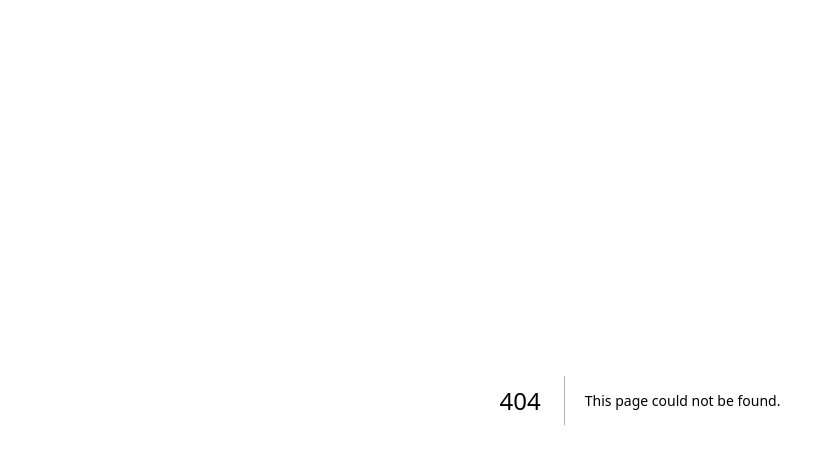
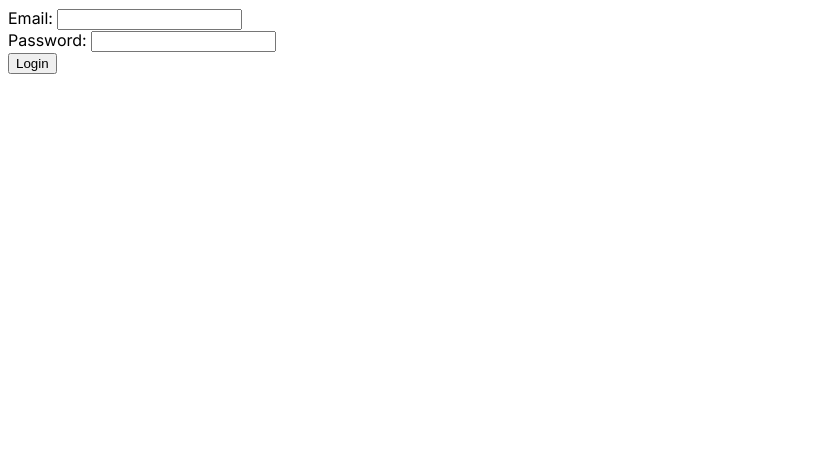
Before and after one commit to lazardobrota/Travel_guide, a Next.js app in the folder frontend/travel-guide/: page /login in a window 1280 px wide. Before the commit this address had no page. Shown: the top 464 px of the page, without its empty margins (0-835 px from the left). Built offline with nearby package versions, Linux system fonts and the light colour scheme.

Commit message:
frontend: add login form and jwt in every fetch request

```diff
--- /dev/null
+++ b/frontend/travel-guide/src/app/login/page.jsx
@@ -0,0 +1,56 @@
+"use client"
+import { useRouter } from "next/navigation"
+import { useState } from "react"
+
+function UserLogin() {
+  this.email = ""
+  this.password = ""
+}
+
+export default function Login() {
+
+  const [userLogin, setUserLogin] = useState(new UserLogin())
+  const router = useRouter()
+
+  function handleSubmit(e, userLogin) {
+    e.preventDefault()
+
+    fetch('http://localhost:8081/api/login', {
+      method: 'POST',
+      headers: {
+        'Content-Type': 'application/json'
+      },
+      body: JSON.stringify({
+        email: userLogin.email,
+        password: userLogin.password
+      })
+    })
+    .then(res => {
+      if (res.ok)
+        return res.json()
+      throw Error('Invalid data')
+    })
+    .then(data => {
+      localStorage.setItem('jwt', data.jwt)
+      localStorage.setItem('role', data.role)
+      localStorage.setItem('name', data.name)
+      router.push('/users')
+    })
+    .catch(err => console.log(err))
+  }
+
+  return (
+    <form onSubmit={(e) => handleSubmit(e, userLogin)}>
+      <div>
+        <label>Email: </label>
+        <input name="email" value={userLogin.email} onChange={(e) => setUserLogin({...userLogin, email: e.target.value})}/>
+      </div>
+      <div>
+        <label>Password: </label>
+        <input name="password" value={userLogin.password} onChange={(e) => setUserLogin({...userLogin, password: e.target.value})}/>
+      </div>
+
+      <button type="submit">Login</button>
+    </form>
+  )
+}
--- a/frontend/travel-guide/src/app/users/new/page.jsx
+++ b/frontend/travel-guide/src/app/users/new/page.jsx
@@ -16,13 +16,13 @@ export default function NewUser() {
   const [userTypes, setUserTypes] = useState(undefined)
   const router = useRouter()
 
-  const jwtCookie = 'TODO'
 
   useEffect(() => {
+
     fetch('http://localhost:8081/api/user/type', {
       method: 'GET',
       headers: {
-        'Authorization': 'Bearer ' + jwtCookie
+        'Authorization': 'Bearer ' + window.localStorage.getItem('jwt')
       }
     })
       .then(res => res.json())
--- /dev/null
+++ b/frontend/travel-guide/src/types/globalData.js
@@ -0,0 +1,7 @@
+function GlobalData() {
+  this.jwt = "";
+  this.name = "";
+  this.role = "";
+}
+
+export default GlobalData;
```
Also changed, not shown: frontend/travel-guide/src/app/users/edit/page.tsx (+3 -5 lines), frontend/travel-guide/src/app/users/page.tsx (+12 -3 lines).
